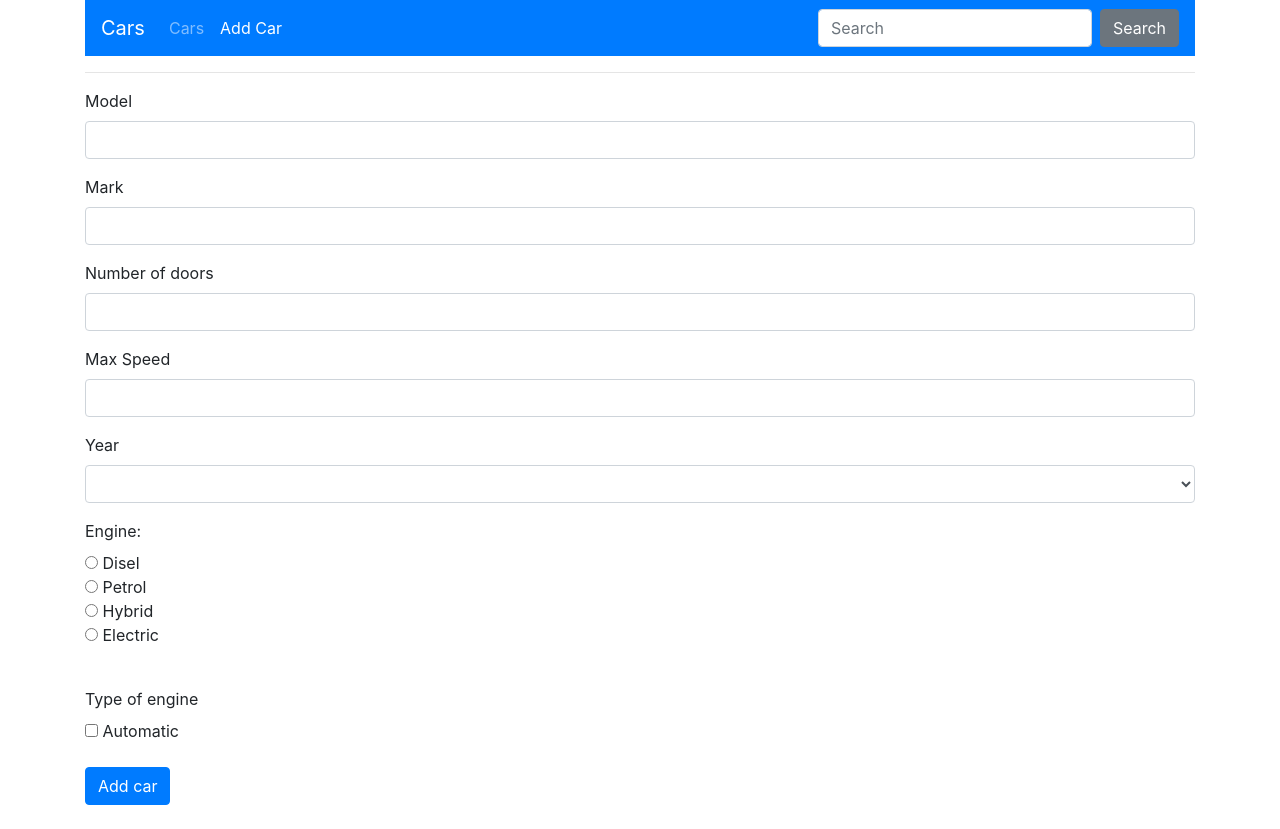
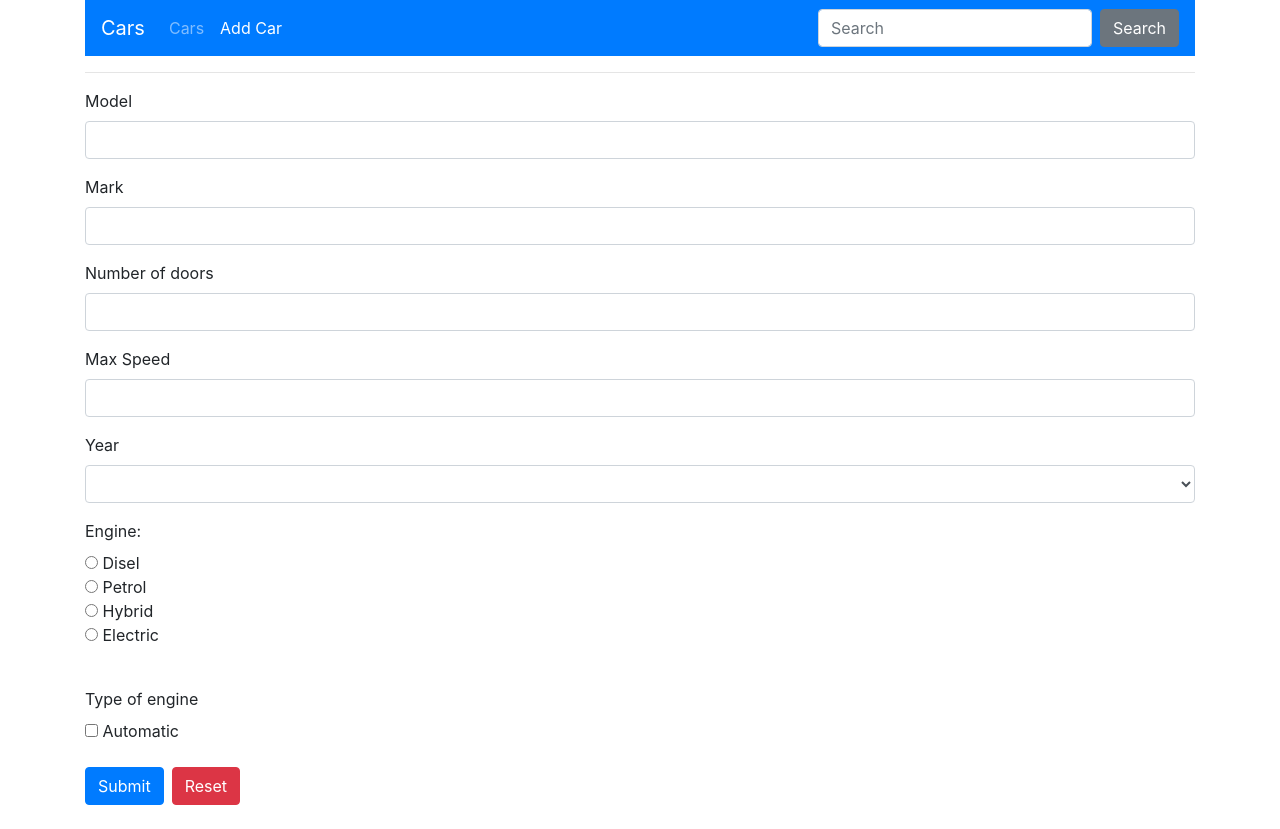
Before and after one commit to Nemanja1989/angularcars, an Angular app: page /add in a window 1280 px wide. Built offline with nearby package versions, Linux system fonts and the light colour scheme.

Commit message:
master reset button, task 4

```diff
--- a/src/app/components/car-form/car-form.component.html
+++ b/src/app/components/car-form/car-form.component.html
@@ -42,6 +42,8 @@
         <br>
     </div>
     <div class="input-group col-md-5 pl-0 my-lg-4 my-2">
-        <button type="submit" class="btn btn-primary mr-2">Add car</button>
+        <button type="submit" class="btn btn-primary mr-2">Submit</button>
+        <button type="button" class="btn btn-secondary mr-2 btn-danger" (click)="carForm.reset()">Reset</button>
+
     </div>
 </form>
```
